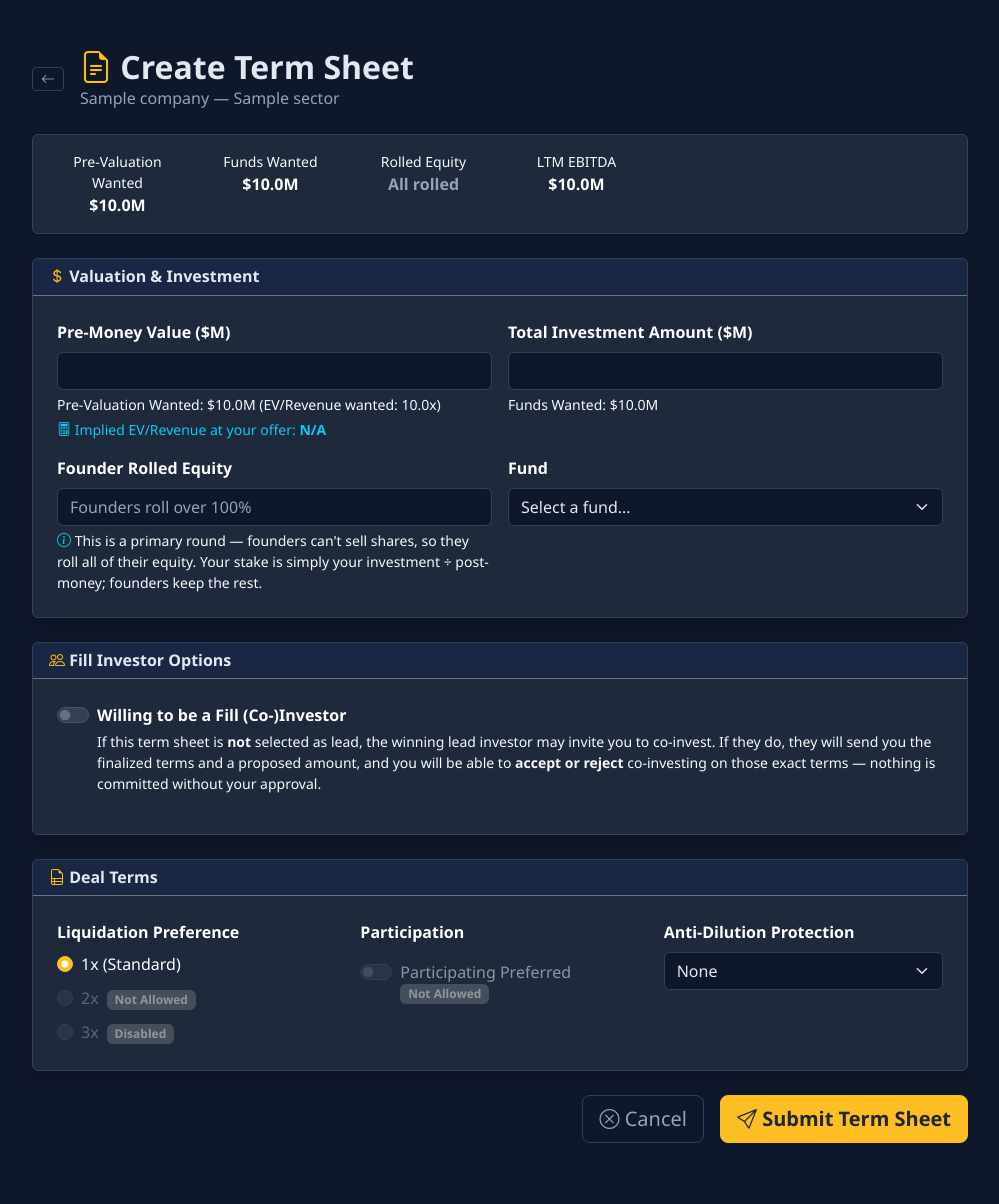
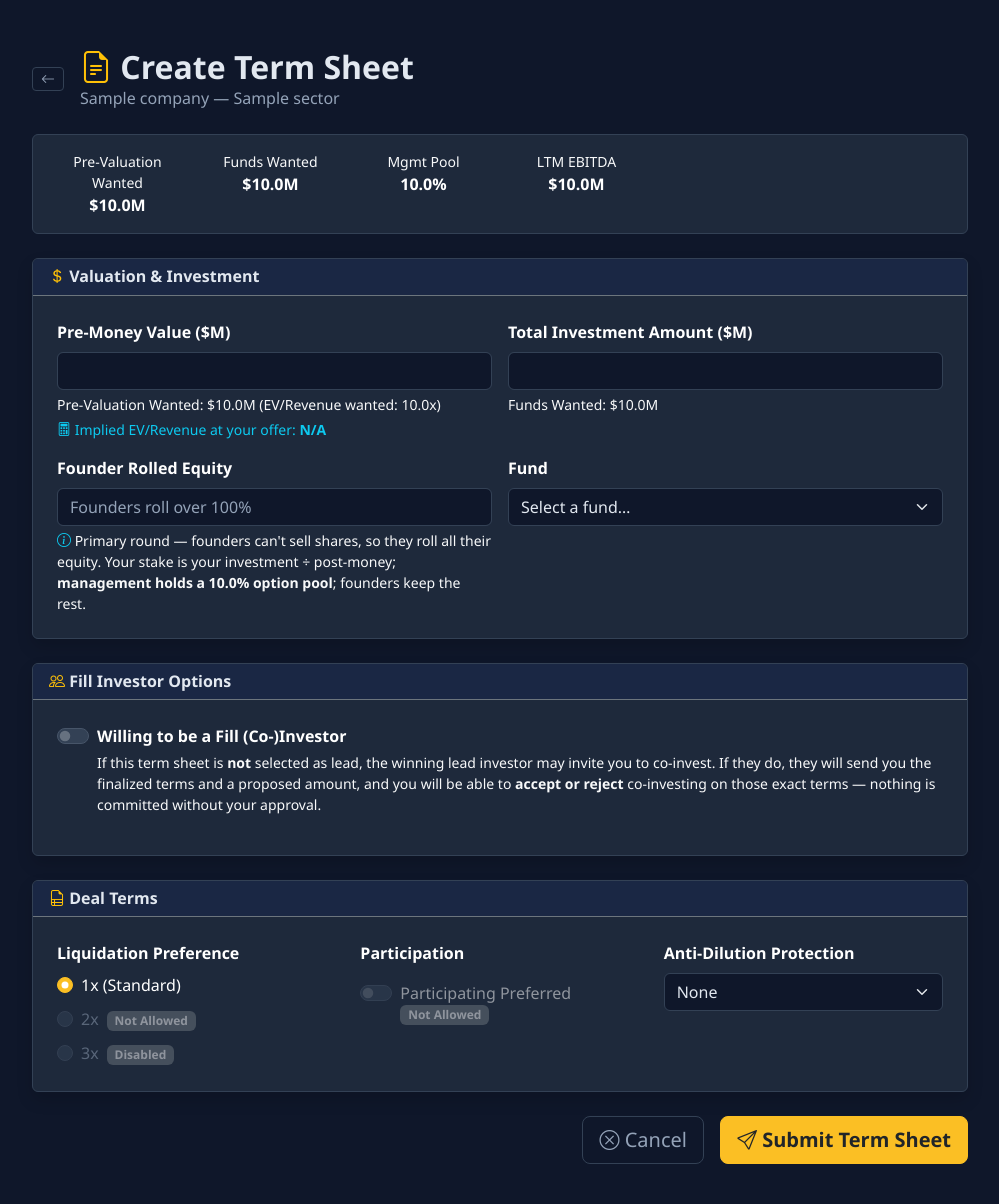
Before and after one commit to 081602/simulategp, a Python web app: template templates/dealflow/term_sheet.html in a window 1280 px wide. Shown: the top 1204 px of the page, without its empty margins (140-1139 px from the left). Run offline with Jinja, Linux system fonts and the light colour scheme; the template is opened without the code that fills it: most values are stand-ins (such as "Sample title", 1, 10 or a date in 2020).

Commit message:
Show the management option pool on venture term sheets
The management share of equity never appeared on a non-mature term sheet. It
now shows as a Mgmt Pool stat in the header (both stages) and is spelled out in
the venture ownership note (investor stake = investment/post-money, management
holds an X% pool, founders keep the rest).

Co-Authored-By: Claude Opus 4.8 (1M context) <noreply@anthropic.com>

```diff
--- a/templates/dealflow/term_sheet.html
+++ b/templates/dealflow/term_sheet.html
@@ -33,8 +33,8 @@
             <div class="fw-bold text-white">{% if company.stage == 'mature' %}<span class="text-secondary">N/A</span>{% else %}${{ "{:,.1f}M".format(company.capital_requested) }}{% endif %}</div>
           </div>
           <div class="col-4 col-md-2">
-            <div class="text-light small">{% if company.stage == 'mature' %}Mgmt Pool{% else %}Rolled Equity{% endif %}</div>
-            <div class="fw-bold text-white">{% if company.stage == 'mature' %}{{ "%.1f"|format((company.management_option_pct or 0) * 100) }}%{% else %}<span class="text-secondary">All rolled</span>{% endif %}</div>
+            <div class="text-light small">Mgmt Pool</div>
+            <div class="fw-bold text-white">{{ "%.1f"|format((company.management_option_pct or 0) * 100) }}%</div>
           </div>
           <div class="col-4 col-md-2">
             <div class="text-light small">LTM EBITDA</div>
@@ -138,9 +138,10 @@
               <div class="form-control bg-dark text-secondary border-secondary">Founders roll over 100%</div>
               <div class="form-text text-light">
                 <i class="bi bi-info-circle text-info"></i>
-                This is a primary round &mdash; founders can't sell shares, so they roll all of
-                their equity. Your stake is simply your investment &divide; post-money; founders
-                keep the rest.
+                Primary round &mdash; founders can't sell shares, so they roll all their equity.
+                Your stake is your investment &divide; post-money;
+                <strong>management holds a {{ "%.1f"|format((company.management_option_pct or 0) * 100) }}% option pool</strong>;
+                founders keep the rest.
               </div>
             </div>
             {% endif %}
```
